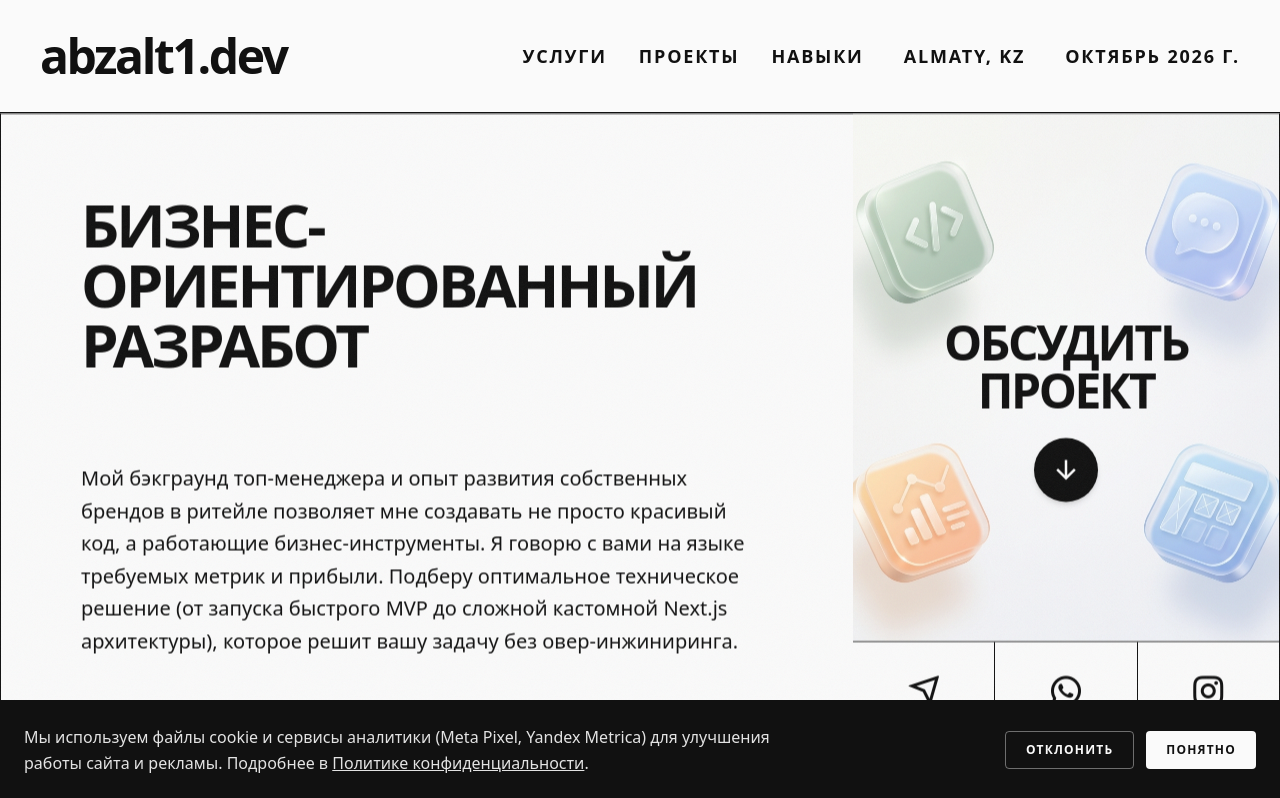
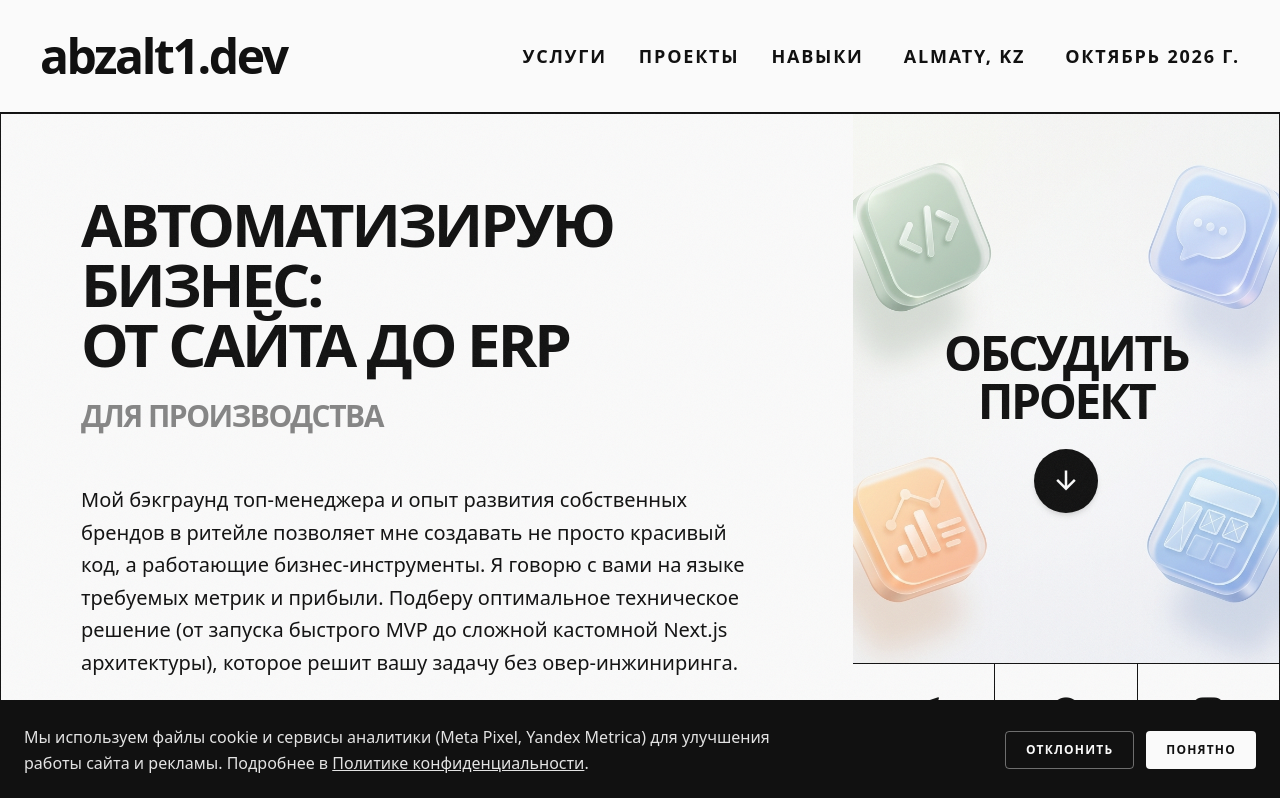
Before and after one commit to abzalt1/abzalt1.github.io, a Next.js app: page / in a window 1280 px wide. Shown: the top 798 px of the page. Built offline with nearby package versions, Linux system fonts and the light colour scheme.

Commit message:
copy: hero headline 'Автоматизирую бизнес: от сайта до ERP' with rotating segments
Co-Authored-By: Claude Opus 5.5 <noreply@anthropic.com>

```diff
--- a/src/components/Hero.tsx
+++ b/src/components/Hero.tsx
@@ -7,8 +7,10 @@ export default function Hero() {
  const contactLinks = useContactLinks();
  const [displayText, setDisplayText] = useState('');
  const phrases = [
- "Бизнес-<br>ориентированный<br>разработчик",
- "Full-Stack<br>Web Developer"
+ "для опта",
+ "для производства",
+ "для ритейла",
+ "для сферы услуг"
  ];
 
  useEffect(() => {
@@ -62,23 +64,16 @@ export default function Hero() {
  return () => clearInterval(interval);
  }, []);
 
- const renderDisplayText = () => {
- return displayText.split('<br>').map((line, i) => (
- <span key={i} className="block">
- {line}
- </span>
- ));
- };
-
  return (
  <div className="grid grid-cols-1 md:grid-cols-12 gap-0 grid-border mb-8 fade-in-section overflow-hidden">
  <section className="md:col-span-8 p-10 md:p-20 border-b-grid md:border-b-0 md:border-r-grid flex flex-col justify-between">
  <div>
- <h1 className="text-3xl md:text-6xl font-bold uppercase mb-12 leading-none tracking-tighter min-h-[110px] md:min-h-[220px] flex flex-col justify-start">
- {/* The typed text starts empty in the static HTML, so search engines and screen readers get the full heading here. */}
- <span className="sr-only">Бизнес-ориентированный разработчик: CRM, ERP и B2B-системы под ваш бизнес</span>
- <span aria-hidden="true" className="flex flex-col">{renderDisplayText()}</span>
+ <h1 className="text-3xl md:text-6xl font-bold uppercase leading-none tracking-tighter">
+ Автоматизирую бизнес:<br />от сайта до ERP
  </h1>
+ <p className="mt-4 md:mt-6 mb-12 text-xl md:text-3xl font-bold uppercase tracking-tighter opacity-50 min-h-[1.2em]" aria-hidden="true">
+ {displayText}<span className="cursor-blink"></span>
+ </p>
  <div className="space-y-6 text-lg md:text-xl leading-relaxed font-medium max-w-2xl">
  <p>
  Мой бэкграунд топ-менеджера и опыт развития собственных брендов в ритейле позволяет мне создавать не просто красивый код, а работающие бизнес-инструменты. Я говорю с вами на языке требуемых метрик и прибыли. Подберу оптимальное техническое решение (от запуска быстрого MVP до сложной кастомной Next.js архитектуры), которое решит вашу задачу без овер-инжиниринга.
```
